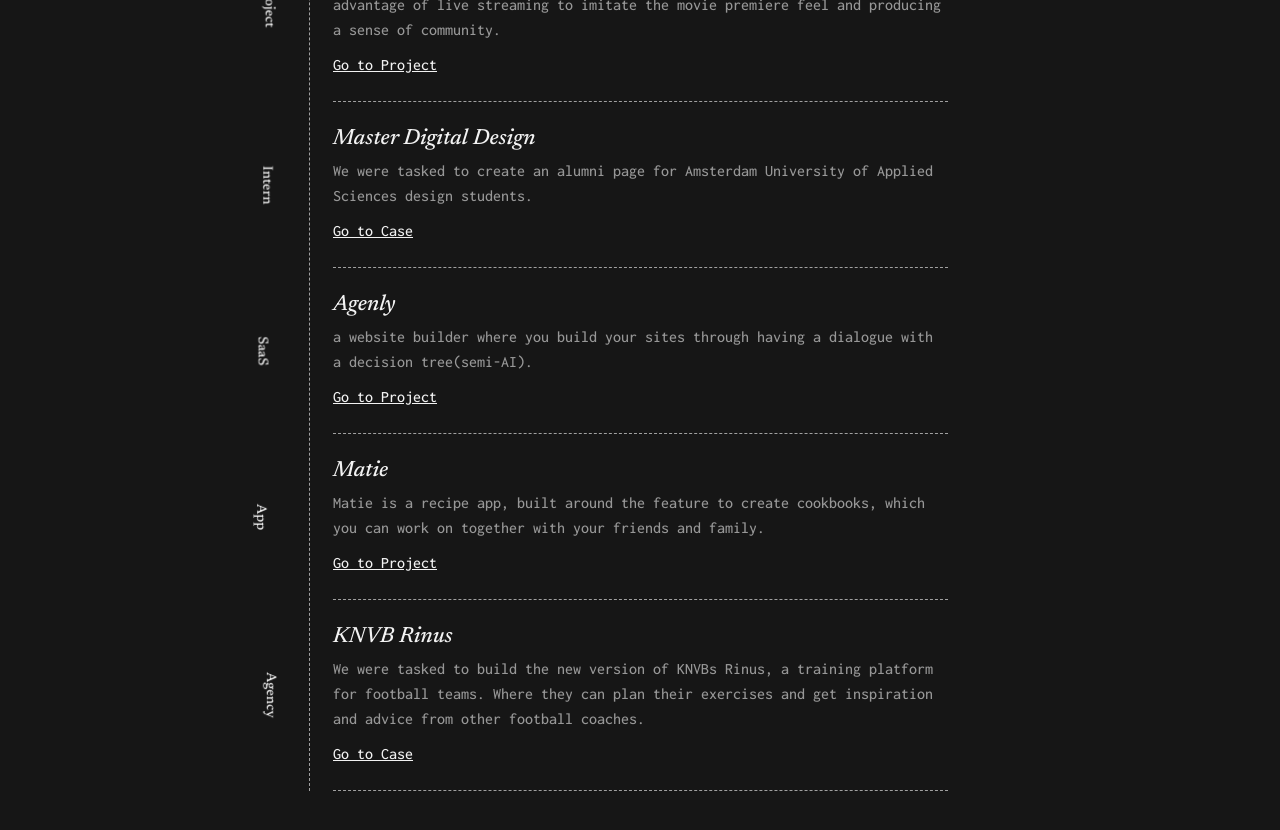
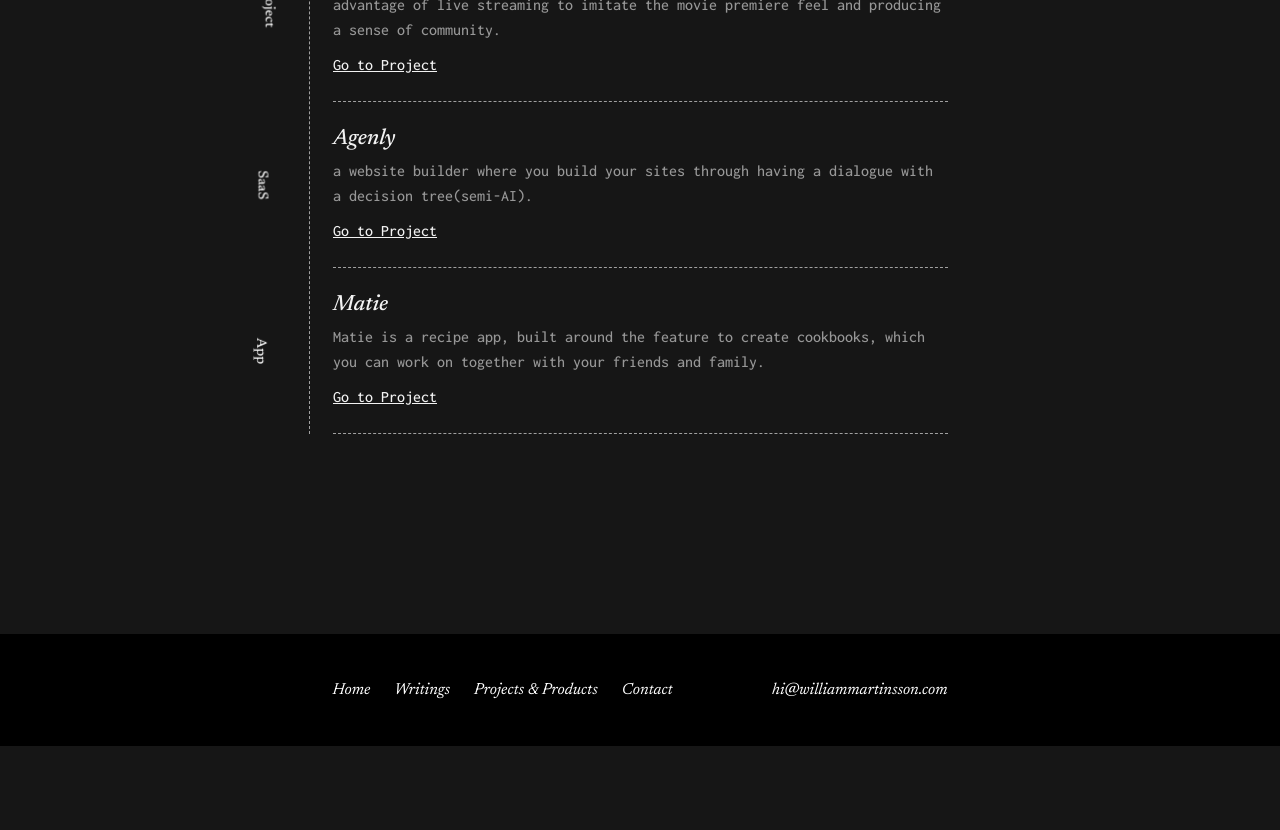
Before and after one commit to Marwil96/william, a Next.js app: page /projects in a window 1280 px wide. Shown: the part 640-1470 px from the top of the page. After the commit the page ends 1386 px from the top, so only its background shows below. Built offline with nearby package versions, Linux system fonts and the light colour scheme.

Commit message:
remove mo projects

```diff
--- a/src/pages/index.tsx
+++ b/src/pages/index.tsx
@@ -68,7 +68,7 @@
       <SeactionHeader title='Selected Client Work' href='/projects' />
       <CardWrapper>
         <ProjectCard title='Knodd' desc='An entirely new part of the website with articles about different child diseases and a rewrite to server rendering.' href='/projects/knodd' />
-        <ProjectCard title='Master Digital Design' desc='We were tasked to create an alumni page for Amsterdam University design students.' href='/projects/master-digital-design' />
+        {/* <ProjectCard title='Master Digital Design' desc='We were tasked to create an alumni page for Amsterdam University design students.' href='/projects/master-digital-design' /> */}
       </CardWrapper>
 
        <SeactionHeader title='Writings' href='/writings' />
--- a/src/pages/projects.tsx
+++ b/src/pages/projects.tsx
@@ -26,13 +26,13 @@
     leftText: 'Project',
     href: '/projects/radionight',
   },
-  {
-    title: 'Master Digital Design',
-    desc: "We were tasked to create an alumni page for Amsterdam University of Applied Sciences design students.",
-    action: 'Go to Case',
-    leftText: 'Intern',
-    href: '/projects/master-digital-design',
-  },
+  // {
+  //   title: 'Master Digital Design',
+  //   desc: "We were tasked to create an alumni page for Amsterdam University of Applied Sciences design students.",
+  //   action: 'Go to Case',
+  //   leftText: 'Intern',
+  //   href: '/projects/master-digital-design',
+  // },
   {
     title: 'Agenly',
     desc: "a website builder where you build your sites through having a dialogue with a decision tree(semi-AI).",
@@ -47,13 +47,13 @@
     leftText: 'App',
     href: '/projects/matie',
   },
-  {
-    title: 'KNVB Rinus',
-    desc: "We were tasked to build the new version of KNVBs Rinus, a training platform for football teams. Where they can plan their exercises and get inspiration and advice from other football coaches.",
-    action: 'Go to Case',
-    leftText: 'Agency',
-    href: '/projects/knvb-rinus',
-  }
+  // {
+  //   title: 'KNVB Rinus',
+  //   desc: "We were tasked to build the new version of KNVBs Rinus, a training platform for football teams. Where they can plan their exercises and get inspiration and advice from other football coaches.",
+  //   action: 'Go to Case',
+  //   leftText: 'Agency',
+  //   href: '/projects/knvb-rinus',
+  // }
 ]
 
 
```
